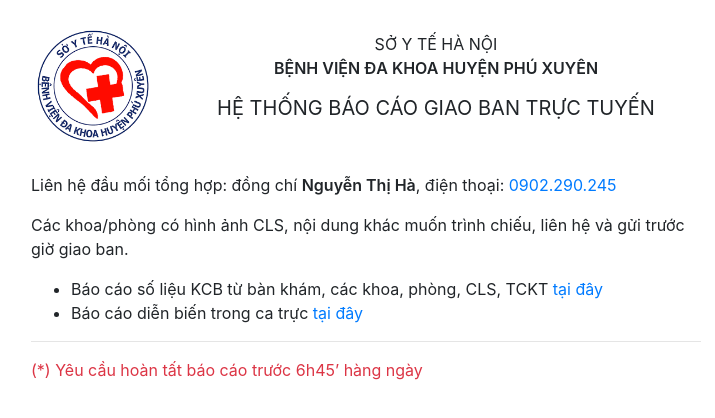
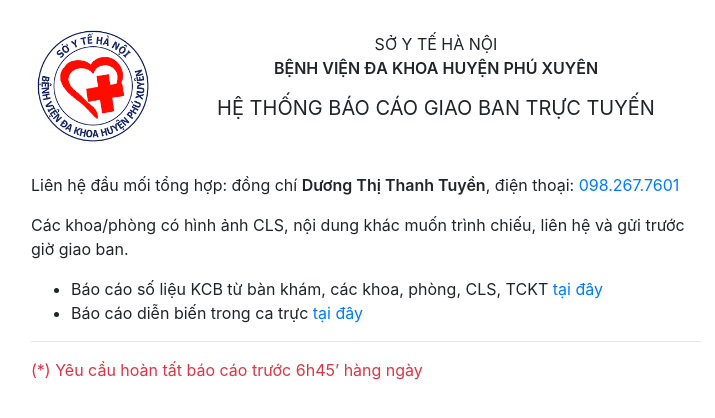
Before and after one commit to NguyetNguyenThi/baocaogiaoban, a plain HTML site: page index.html in a window 1280 px wide. Shown: the whole page, without its empty margins (274-989 px from the left). Drawn offline with Linux system fonts and the light colour scheme.

Commit message:
Update index.html

```diff
--- a/index.html
+++ b/index.html
@@ -33,7 +33,7 @@
                 </div>
 
                 <div class="d-block my-4">
-                    <p>Liên hệ đầu mối tổng hợp: đồng chí <span class="fw-600">Nguyễn Thị Hà</span>, điện thoại: <a href="tel:+84902290245">0902.290.245</a></p>
+                    <p>Liên hệ đầu mối tổng hợp: đồng chí <span class="fw-600">Dương Thị Thanh Tuyền</span>, điện thoại: <a href="tel:+84902290245">098.267.7601</a></p>
                     <p>Các khoa/phòng có hình ảnh CLS, nội dung khác muốn trình chiếu, liên hệ và gửi trước giờ giao ban.</p>
                     <ul>
                         <li>
```
